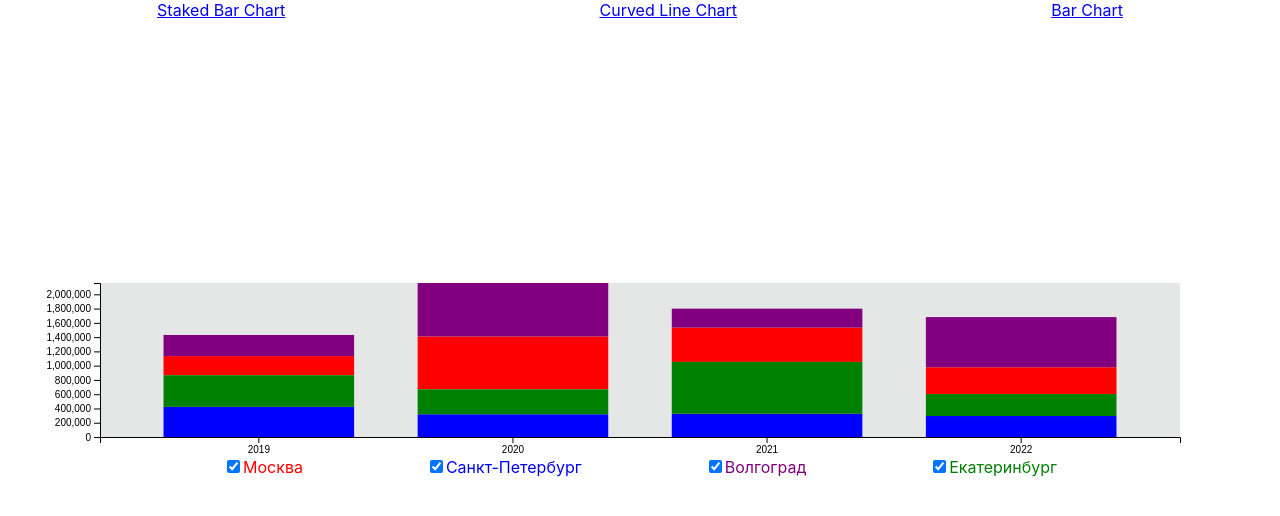
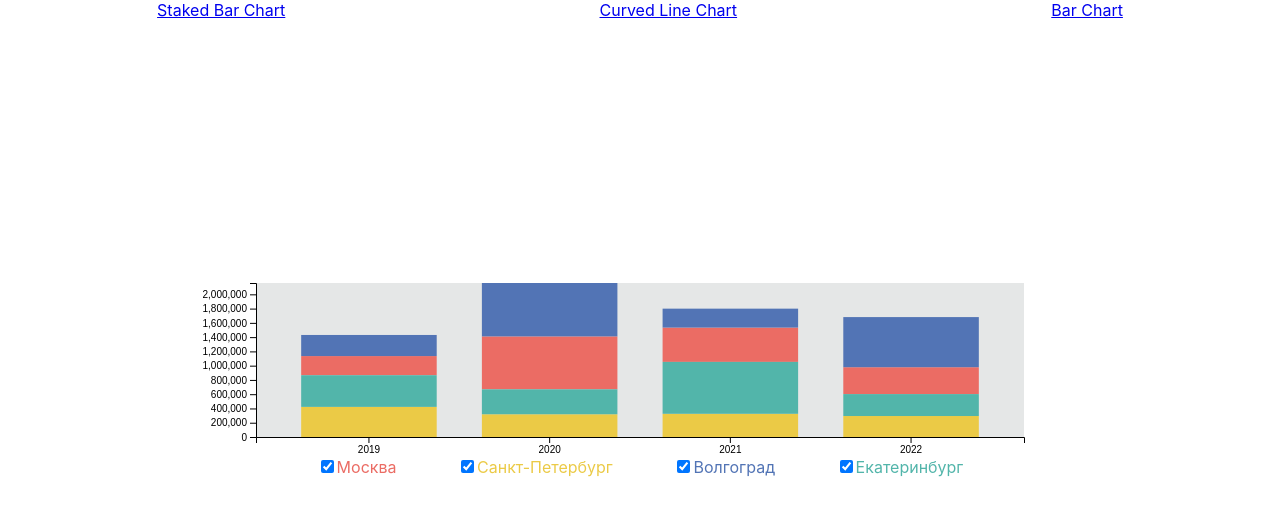
Before and after one commit to KwaziCoder/d3-charts, a React (Create React App) app: page / in a window 1280 px wide. Shown: the top 516 px of the page. Built offline with nearby package versions, Linux system fonts and the light colour scheme.

Commit message:
style correction

```diff
--- a/src/components/content/Content.module.css
+++ b/src/components/content/Content.module.css
@@ -4,5 +4,5 @@
   justify-content: center;
   align-items: stretch;
   height: 90vh;
-  padding: 0 100px;
+  padding: 0 20%;
 }
--- a/src/components/content/stakedBarChart/StakedBarChart.jsx
+++ b/src/components/content/stakedBarChart/StakedBarChart.jsx
@@ -47,10 +47,10 @@ const data = [
 const allKeys = ["Москва", "Санкт-Петербург", "Волгоград", "Екатеринбург"];
 
 const colors = {
-  Москва: "red",
-  "Санкт-Петербург": "blue",
-  Волгоград: "purple",
-  Екатеринбург: "green",
+  Москва: "#EB6C64",
+  "Санкт-Петербург": "#EBCA46",
+  Волгоград: "#5274B5",
+  Екатеринбург: "#52B5AA",
 };
 
 const StakedBarChart = () => {
```
